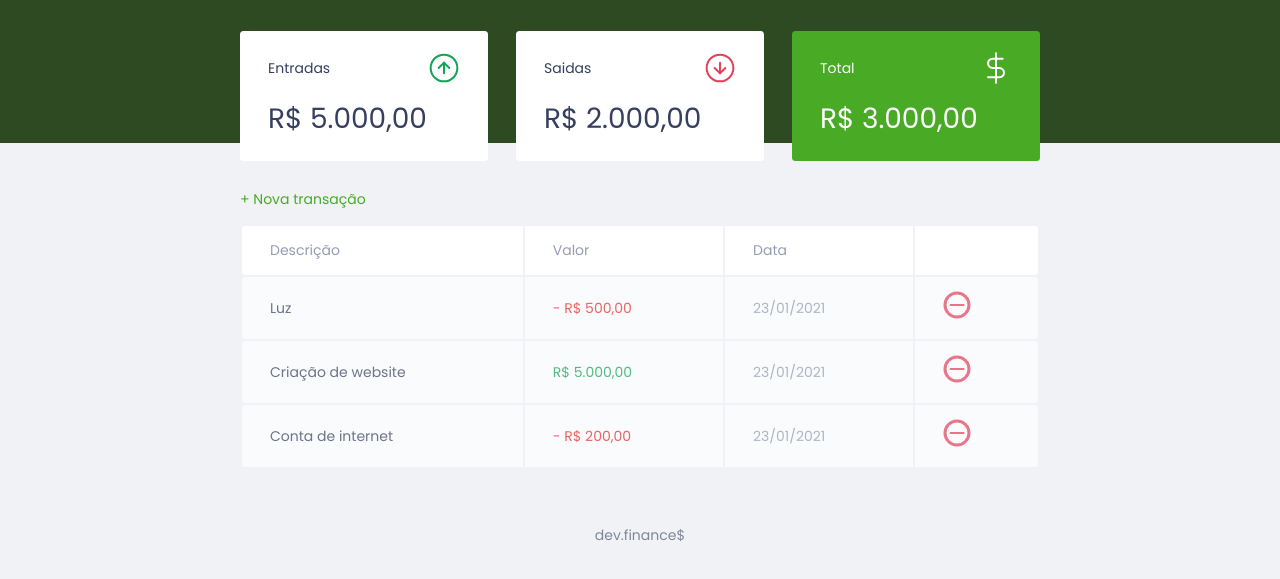
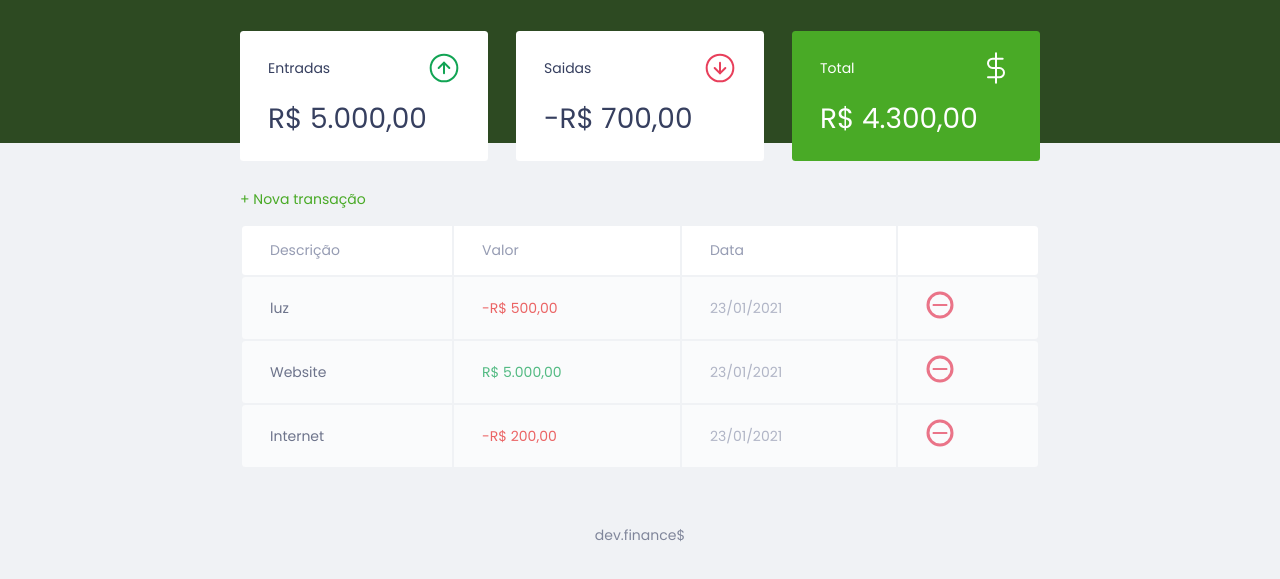
Before and after one commit to jhonatandfa/devFinances, a plain HTML site: page index.html in a window 1280 px wide. Shown: the part 55-634 px from the top of the page. Drawn offline with Linux system fonts and the light colour scheme.

Commit message:
update js

```diff
--- a/index.html
+++ b/index.html
@@ -24,27 +24,27 @@
               <span>Entradas</span>
               <img src="/assets/income.svg" alt="Imagem de entrada">
             </h3>
-          <p>R$ 5.000,00</p>
+          <p id="incomeDisplay">R$ 5.000,00</p>
         </div>
         <div class="card">
             <h3>
                 <span>Saidas</span>
                 <img src="/assets/expense.svg" alt="Imagem de saida">
               </h3>
-          <p>R$ 2.000,00</p>
+          <p id="expenseDisplay">R$ 2.000,00</p>
         </div>
         <div class="card total">
             <h3>
                 <span>Total</span>
                 <img src="/assets/total.svg" alt="Imagem de entrada">
               </h3>
-          <p>R$ 3.000,00</p>
+          <p id="totalDisplay">R$ 3.000,00</p>
         </div>
       </section>
 
       <section id="transaction">
         <h2 class="sr-only">Transações</h2>
-        <a href="#" onclick="openModal()" class="button new">+ Nova transação</a>
+        <a href="#" onclick="Modal.open()" class="button new">+ Nova transação</a>
         <table id="data-table">
           <thead>
             <tr>
@@ -55,30 +55,7 @@
             </tr>
           </thead>
           <tbody>
-            <tr>
-              <td class="description">Luz</td>
-              <td class="expense">- R$ 500,00</td>
-              <td class="date">23/01/2021</td>
-              <td>
-                  <img src="./assets/minus.svg" alt="Remover transação">
-              </td>
-            </tr>
-            <tr>
-              <td class="description">Criação de website</td>
-              <td class="income">R$ 5.000,00</td>
-              <td class="date">23/01/2021</td>
-              <td>
-                <img src="./assets/minus.svg" alt="Remover transação">
-            </td>
-            </tr>
-            <tr>
-              <td class="description">Conta de internet</td>
-              <td class="expense">- R$ 200,00</td>
-              <td class="date">23/01/2021</td>
-              <td>
-                <img src="./assets/minus.svg" alt="Remover transação">
-            </td>
-            </tr>
+
           </tbody>
         </table>
       </section>
@@ -104,7 +81,7 @@
                         <input type="date" id="date" name="date">
                     </div>
                     <div class="input-group actions">
-                        <a href="#" onclick="closeModal()" class="button cancel">Cancelar</a>
+                        <a href="#" onclick="Modal.close()" class="button cancel">Cancelar</a>
                         <button>Salvar</button>
                     </div>
 
--- a/scripts.js
+++ b/scripts.js
@@ -1,9 +1,117 @@
-const openModal = () => {
-    document.querySelector('.modal-overlay').classList.add('active')
+const Modal = {
+    open(){ //abrindo o modal e adicionando a classe active
+        document.querySelector('.modal-overlay').classList.add('active')
+    },
 
+    close(){ //fechando o modal
+        document.querySelector('.modal-overlay').classList.remove('active')
+    }
 }
 
-const closeModal = () => {
-    document.querySelector('.modal-overlay').classList.remove('active')
 
+const transactions = [
+    {
+        id:1,
+        description: 'luz',
+        amount: -50000,
+        date: '23/01/2021'
+    },{
+        id:2,
+        description: 'Website',
+        amount: 500000,
+        date: '23/01/2021'
+    },{
+        id:3,
+        description: 'Internet',
+        amount: -20000,
+        date: '23/01/2021'
+    },
+]
+
+
+const Transaction = {
+    incomes(){ //somar as entradas
+        let income = 0
+        transactions.forEach(transaction => {
+            if(transaction.amount > 0){
+                income += transaction.amount
+            }
+        })
+
+        return income
+    },
+
+    expenses(){//somar as saidas
+        let expense = 0
+        transactions.forEach(transaction => {
+            if(transaction.amount < 0){
+                expense += transaction.amount
+            }
+        })
+        return expense
+    },
+
+    total(){//entradas - saidas
+
+        return Transaction.incomes() + Transaction.expenses()
+    }
 }
+
+const DOM = {
+    transactionContainer: document.querySelector('#data-table tbody'),
+
+    addTransaction(transaction, index){
+        const tr = document.createElement('tr')
+        tr.innerHTML = DOM.innerHTMLTransaction(transaction)
+        DOM.transactionContainer.appendChild(tr)
+    },
+
+
+
+    innerHTMLTransaction(transaction){
+        const CSSclass = transaction.amount > 0 ? "income" : "expense"
+        const amount = Utils.formatCurrency(transaction.amount)
+
+        const html = `
+                <td class="description">${transaction.description}</td>
+                <td class="${CSSclass}">${amount}</td>
+                <td class="date">${transaction.date}</td>
+                <td>
+                    <img src="./assets/minus.svg" alt="Remover transação">
+                </td>
+            `
+        return html
+    },
+
+
+    updateBalance(){
+        document.getElementById('incomeDisplay').innerHTML = Utils.formatCurrency(Transaction.incomes())
+        document.getElementById('expenseDisplay').innerHTML = Utils.formatCurrency(Transaction.expenses())
+        document.getElementById('totalDisplay').innerHTML = Utils.formatCurrency(Transaction.total())
+    }
+}
+
+
+
+//formatando os valores da tabela
+const Utils = {
+    formatCurrency(value){
+        const signal = Number(value) < 0 ? "-" : ""
+        value = String(value).replace(/\D/g, "")
+        value = Number(value) / 100
+
+        value = value.toLocaleString("pt-BR", {
+            style: "currency",
+            currency:"BRL",
+        })
+        return signal + value
+    }
+}
+
+
+transactions.forEach(function(transaction) {
+    DOM.addTransaction(transaction)
+})
+
+
+DOM.updateBalance()
```
